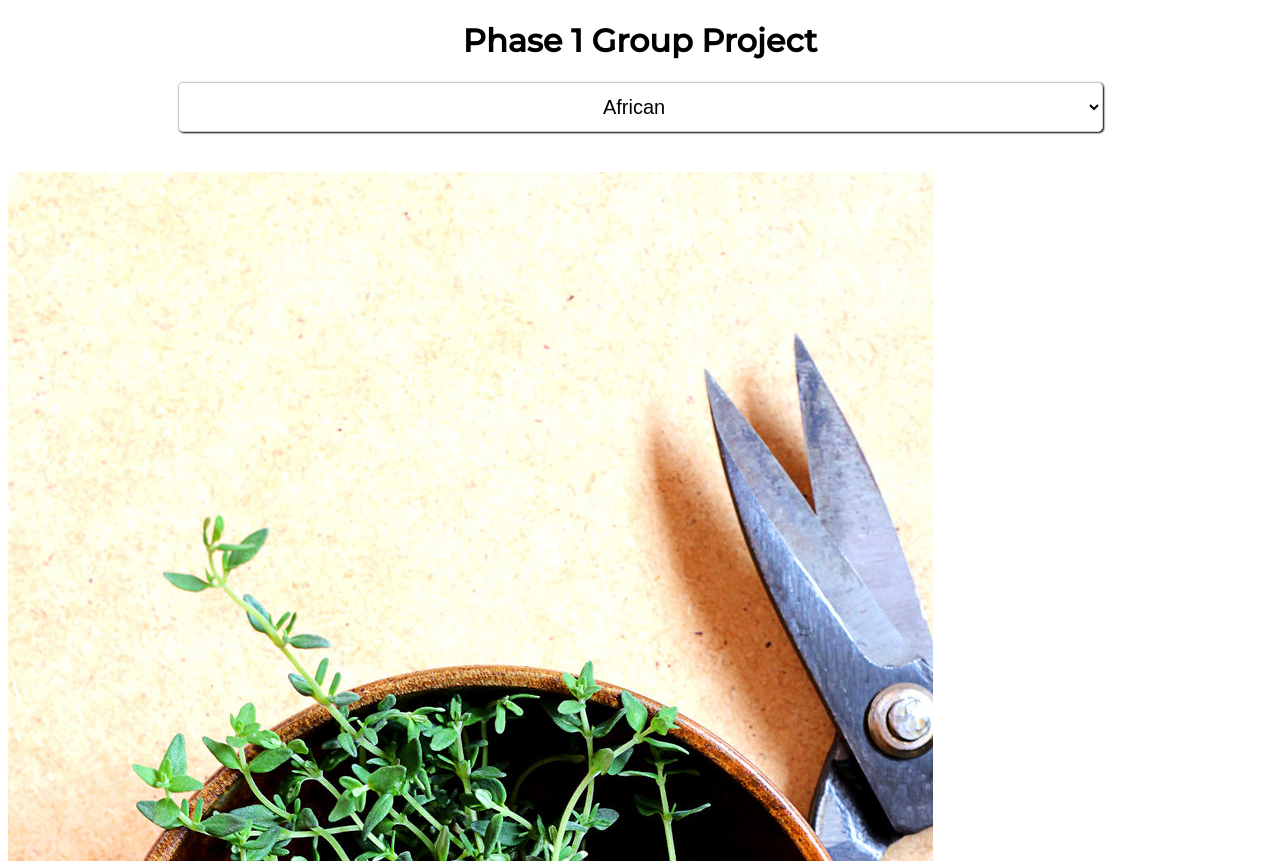
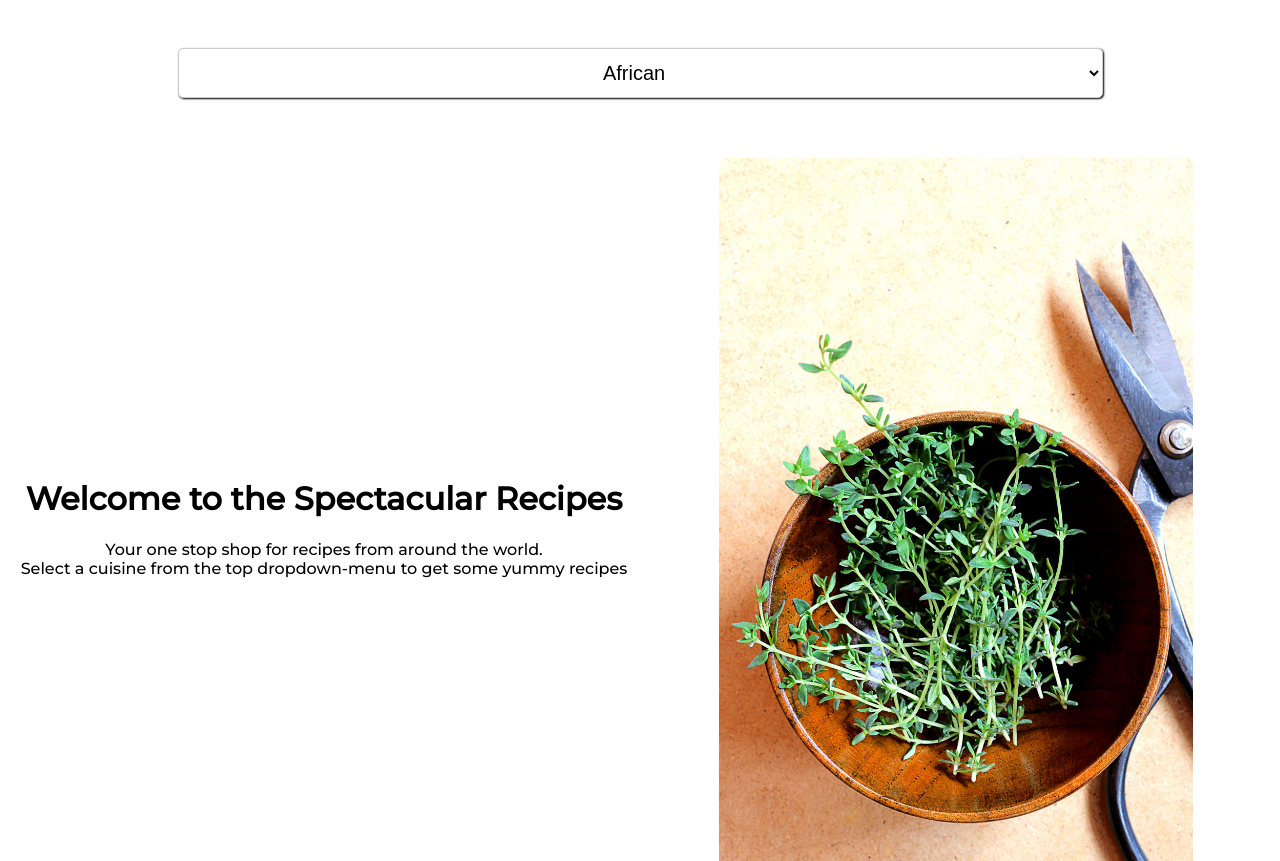
Before and after one commit to sidbalaji/phase-1-group-project, a plain HTML site: page index.html in a window 1280 px wide. Shown: the top 861 px of the page. Drawn offline with Linux system fonts and the light colour scheme; a script that the page names is missing.

Commit message:
make the homepage two column by  adding flex properties

```diff
--- a/index.html
+++ b/index.html
@@ -9,13 +9,12 @@
         <title>Phase 1 Group Project</title>
     </head>
     <body>
-       <header>
-            <h1 class="cuisine-text">Phase 1 Group Project</h1>
-       </header>
-
+       <!-- <header>
+            <h1 class="cuisine-text">Spectacular Recipes</h1>
+       </header> -->
         <!-- Dropdown menu -->
-            <div id = 'cuisine-selector'>
-                <select id = 'cuisine' >
+        <div id = 'cuisine-selector' class="select-div-container">
+            <select id = 'cuisine' class="dropdown-menu" >
                 <option>African</option>
                 <option>American</option>
                 <option>Chinese</option>
@@ -33,16 +32,29 @@
                 <option>Thai</option>
             </select>
         </div>
-
        <!-- Main Container -->
-    <div class = 'dish-cards'>
-
-    <!-- closing div tag for div with all 'cards' -->
-    <!-- Homepage Mark-up -->
-    <div id = 'headline-div' class="headline-padding">
-      <img src="/assets/fresh-thyme-and-kitchen-scissors.jpg" alt="Insert Alt here">
+       <div class='some-page-wrapper' id = 'headline-div'>
+        <div class='row'>
+          <div class='column'>
+            <div class='left-column'>
+              <h1>Welcome to the Spectacular Recipes</h1>
+              <p>Your one stop shop for recipes from around the world. <br>
+                Select a cuisine from the top dropdown-menu to get some yummy recipes</p>
             </div>
           </div>
+          <div class='column'>
+            <div class='right-column'>
+              <img class="img-resize" src="/assets/fresh-thyme-and-kitchen-scissors.jpg" alt="Insert Alt here">
+            </div>
+          </div>
+        </div>
+      </div>
+    <div class ='dish-cards'>
+    <!-- closing div tag for div with all 'cards' -->
+    </div>
+    <!-- Homepage Mark-up -->
+    <!-- <div id = 'headline-div' class="headline-padding ">
+      <img src="/assets/fresh-thyme-and-kitchen-scissors.jpg" alt="Insert Alt here">
+    </div> -->
     </body>
-
 </html>
--- a/index.js
+++ b/index.js
@@ -1,14 +1,14 @@
-
+// Write your code here...
 const apikey = env.apikey
 cuisineSelector = document.querySelector("#cuisine")
+const allDishDiv = document.querySelector("body > div.dish-cards")
+
 cuisineSelector.addEventListener('change',(e)=> {
     let cuisine = e.target.value
+    allDishDiv.innerHTML = ''
     resp = fetchCuisine(cuisine)
-    // const cuisineCategories = document.querySelector('.cuisine-nav')
-    // cuisineCategories.innerHTML = ''
     const headlineDiv = document.querySelector('#headline-div')
     headlineDiv.classList.add('hide-headline-div')
-
     } )
 
 
@@ -17,7 +17,12 @@ function fetchCuisine(cuisine){
     fetch(`https://api.spoonacular.com/recipes/complexSearch?apiKey=${apikey}&cuisine=${cuisine}`)
     .then(response => response.json())
     // .then(dishes => renderDish(dishes.result))
-    .then(dishes => {for(let dish of dishes.results){renderDish(dish)}})
+    .then(dishes => {
+        for(let dish of dishes.results){
+            renderDish(dish)
+            }
+        }
+          )
 
 }
 
--- a/style.css
+++ b/style.css
@@ -35,6 +35,10 @@ select {
   text-align: center;
   -ms-text-align-last: center;
   -moz-text-align-last: center;
+}
+
+.select-div-container{
+  padding-top:40px
 }
 
 
@@ -120,3 +124,89 @@ goes out of the box on hover
 .headline-padding{
   padding-top:40px
 }
+/* .some-page-wrapper {
+  margin-top: 60px;
+  background-color: white;
+}
+
+.row {
+  display: flex;
+  flex-direction: row;
+  flex-wrap: wrap;
+  width: 100%;
+}
+
+.column {
+  display: flex;
+  flex-direction: column;
+  flex-basis: 100%;
+  flex: 1;
+  align-items: center;
+  justify-content: center;
+}
+
+.left-column {
+  display: flex;
+  background-color: white;
+  height: 100px;
+  flex-direction: column;
+  margin:auto;
+  justify-content: center;
+  align-items: center;
+}
+
+.right-column {
+  background-color: white;
+  height: 100px;
+} */
+/* .img-resize{
+  width: 50%;
+  height:auto
+} */
+.some-page-wrapper {
+  margin-top: 60px;
+
+}
+
+.row {
+  display: flex;
+  flex-direction: row;
+  flex-wrap: wrap;
+  width: 100%;
+}
+
+.column {
+  display: flex;
+  flex-direction: column;
+  flex-basis: 100%;
+  flex: 1;
+}
+
+
+
+.left-column {
+  background-color: white;
+  height: 400px;
+  justify-content:center;
+  align-items:center;
+  padding-top: 300px
+}
+
+.right-column {
+    height: 100px;
+
+}
+.img-resize {
+  width: 75%;
+  height:auto
+}
+@media screen and (max-width: 480px) {
+  .left-column {
+    background-color: white;
+    height: 400px;
+    justify-content:center;
+    align-items:center;
+    padding-top: 20px;
+    padding-bottom:20px;
+  }
+}
```
Lines whose indentation alone changed are shown as unchanged.
